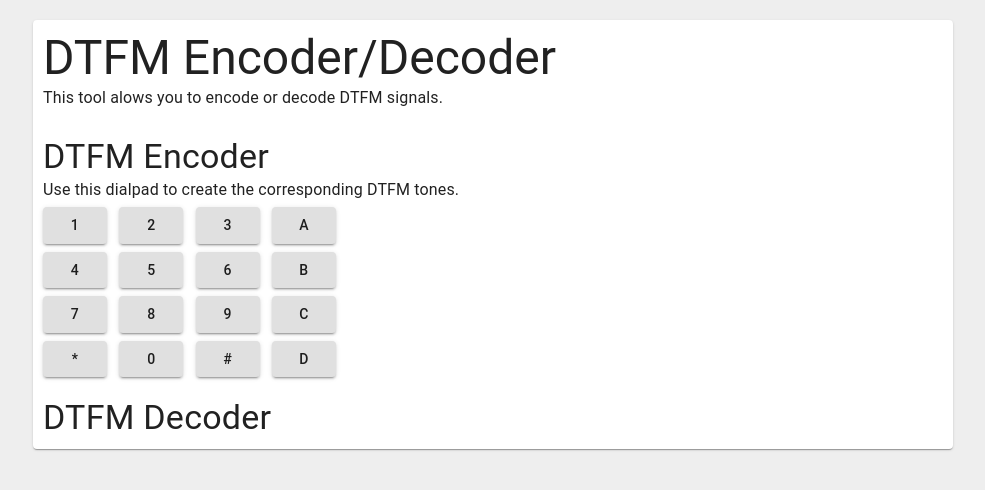
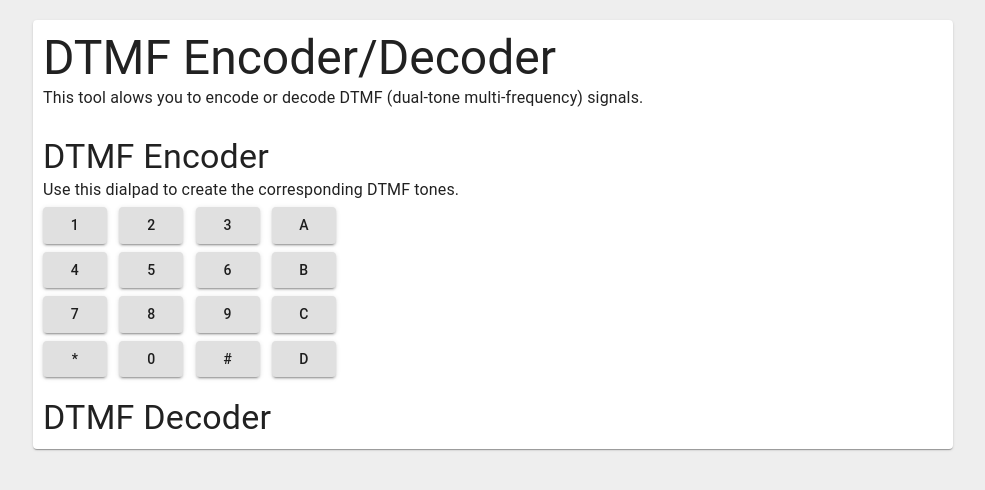
Before and after one commit to NHollmann/DTMF-Tool, a React (Create React App) app: page / in a window 1280 px wide. Shown: the top 490 px of the page, without its empty margins (147-1132 px from the left). Built offline with nearby package versions, Linux system fonts and the light colour scheme.

Commit message:
Removed systematic typo

```diff
--- a/package.json
+++ b/package.json
@@ -1,5 +1,5 @@
 {
-  "name": "dtfm-tool",
+  "name": "dtmf-tool",
   "version": "0.1.0",
   "private": true,
   "homepage": "https://nhollmann.github.io/DTMF-Tool/",
--- a/public/index.html
+++ b/public/index.html
@@ -24,7 +24,7 @@
       work correctly both with client-side routing and a non-root public URL.
       Learn how to configure a non-root public URL by running `npm run build`.
     -->
-    <title>DTFM Encoder/Decoder</title>
+    <title>DTMF Encoder/Decoder</title>
   </head>
   <body>
     <noscript>You need to enable JavaScript to run this app.</noscript>
--- a/src/components/App.tsx
+++ b/src/components/App.tsx
@@ -1,30 +1,30 @@
 import React from 'react';
 import { Container, Paper, Typography } from '@material-ui/core';
 import Encoder from './Encoder';
-import { DTFM } from '../utils/dtfm';
+import { DTMF } from '../utils/dtmf';
 
-const dtfm = new DTFM();
+const dtmf = new DTMF();
 
 const App: React.FC = () => {
   return (
     <Container maxWidth="md" style={{ padding: 20 }}>
       <Paper style={{ padding: 10 }}>
         <Typography variant="h3">
-          DTFM Encoder/Decoder
+          DTMF Encoder/Decoder
         </Typography>
         <Typography gutterBottom>
-          This tool alows you to encode or decode DTFM signals.
+          This tool alows you to encode or decode DTMF (dual-tone multi-frequency) signals.
         </Typography>
-        <br/>
+        <br />
 
         <Typography variant="h4">
-          DTFM Encoder
+          DTMF Encoder
         </Typography>
-        <Encoder dtfm={dtfm} />
+        <Encoder dtmf={dtmf} />
 
-        <br/>
+        <br />
         <Typography variant="h4">
-          DTFM Decoder
+          DTMF Decoder
         </Typography>
       </Paper>
     </Container>
--- a/src/components/Encoder.tsx
+++ b/src/components/Encoder.tsx
@@ -1,71 +1,71 @@
 import React from 'react';
 import { Grid, Button, Typography } from '@material-ui/core';
-import { DTFM } from '../utils/dtfm';
+import { DTMF } from '../utils/dtmf';
 
 interface Props {
-    dtfm: DTFM;
+    dtmf: DTMF;
 }
 
-const Encoder = ({ dtfm }: Props) => {
+const Encoder = ({ dtmf }: Props) => {
     return (
         <>
             <Typography gutterBottom>
-                Use this dialpad to create the corresponding DTFM tones.
+                Use this dialpad to create the corresponding DTMF tones.
             </Typography>
             <Grid container spacing={2}>
                 <Grid item xs={1}>
-                    <Button variant="contained" onClick={() => dtfm.playNote('1')}>1</Button>
+                    <Button variant="contained" onClick={() => dtmf.playNote('1')}>1</Button>
                 </Grid>
                 <Grid item xs={1}>
-                    <Button variant="contained" onClick={() => dtfm.playNote('2')}>2</Button>
+                    <Button variant="contained" onClick={() => dtmf.playNote('2')}>2</Button>
                 </Grid>
                 <Grid item xs={1}>
-                    <Button variant="contained" onClick={() => dtfm.playNote('3')}>3</Button>
+                    <Button variant="contained" onClick={() => dtmf.playNote('3')}>3</Button>
                 </Grid>
                 <Grid item xs={1}>
-                    <Button variant="contained" onClick={() => dtfm.playNote('A')}>A</Button>
+                    <Button variant="contained" onClick={() => dtmf.playNote('A')}>A</Button>
                 </Grid>
             </Grid>
             <Grid container spacing={2}>
                 <Grid item xs={1}>
-                    <Button variant="contained" onClick={() => dtfm.playNote('4')}>4</Button>
+                    <Button variant="contained" onClick={() => dtmf.playNote('4')}>4</Button>
                 </Grid>
                 <Grid item xs={1}>
-                    <Button variant="contained" onClick={() => dtfm.playNote('5')}>5</Button>
+                    <Button variant="contained" onClick={() => dtmf.playNote('5')}>5</Button>
                 </Grid>
                 <Grid item xs={1}>
-                    <Button variant="contained" onClick={() => dtfm.playNote('6')}>6</Button>
+                    <Button variant="contained" onClick={() => dtmf.playNote('6')}>6</Button>
                 </Grid>
                 <Grid item xs={1}>
-                    <Button variant="contained" onClick={() => dtfm.playNote('B')}>B</Button>
+                    <Button variant="contained" onClick={() => dtmf.playNote('B')}>B</Button>
                 </Grid>
             </Grid>
             <Grid container spacing={2}>
                 <Grid item xs={1}>
-                    <Button variant="contained" onClick={() => dtfm.playNote('7')}>7</Button>
+                    <Button variant="contained" onClick={() => dtmf.playNote('7')}>7</Button>
                 </Grid>
                 <Grid item xs={1}>
-                    <Button variant="contained" onClick={() => dtfm.playNote('8')}>8</Button>
+                    <Button variant="contained" onClick={() => dtmf.playNote('8')}>8</Button>
                 </Grid>
                 <Grid item xs={1}>
-                    <Button variant="contained" onClick={() => dtfm.playNote('9')}>9</Button>
+                    <Button variant="contained" onClick={() => dtmf.playNote('9')}>9</Button>
                 </Grid>
                 <Grid item xs={1}>
-                    <Button variant="contained" onClick={() => dtfm.playNote('C')}>C</Button>
+                    <Button variant="contained" onClick={() => dtmf.playNote('C')}>C</Button>
                 </Grid>
             </Grid>
             <Grid container spacing={2}>
                 <Grid item xs={1}>
-                    <Button variant="contained" onClick={() => dtfm.playNote('*')}>*</Button>
+                    <Button variant="contained" onClick={() => dtmf.playNote('*')}>*</Button>
                 </Grid>
                 <Grid item xs={1}>
-                    <Button variant="contained" onClick={() => dtfm.playNote('0')}>0</Button>
+                    <Button variant="contained" onClick={() => dtmf.playNote('0')}>0</Button>
                 </Grid>
                 <Grid item xs={1}>
-                    <Button variant="contained" onClick={() => dtfm.playNote('#')}>#</Button>
+                    <Button variant="contained" onClick={() => dtmf.playNote('#')}>#</Button>
                 </Grid>
                 <Grid item xs={1}>
-                    <Button variant="contained" onClick={() => dtfm.playNote('D')}>D</Button>
+                    <Button variant="contained" onClick={() => dtmf.playNote('D')}>D</Button>
                 </Grid>
             </Grid>
         </>
--- a/src/utils/dtfm.ts
+++ b/src/utils/dtmf.ts
@@ -1,17 +1,17 @@
 /**
- * This class is able to encode and output DTFM singals.
+ * This class is able to encode and output DTMF singals.
  */
 
 const COL = [1209, 1336, 1477, 1633];
 const ROW = [697, 770, 852, 941];
 const LETTERS = "123A456B789C*0#D".split('');
 
-export class DTFM {
+export class DTMF {
     private context: AudioContext;
     private duration: number;
 
     /**
-     * Initialises a new DTFM Encoder/Decoder.
+     * Initialises a new DTMF Encoder/Decoder.
      */
     constructor() {
         this.context = new (window.AudioContext || (window as any).webkitAudioContext)();
```
Also changed, not shown: public/manifest.json.
